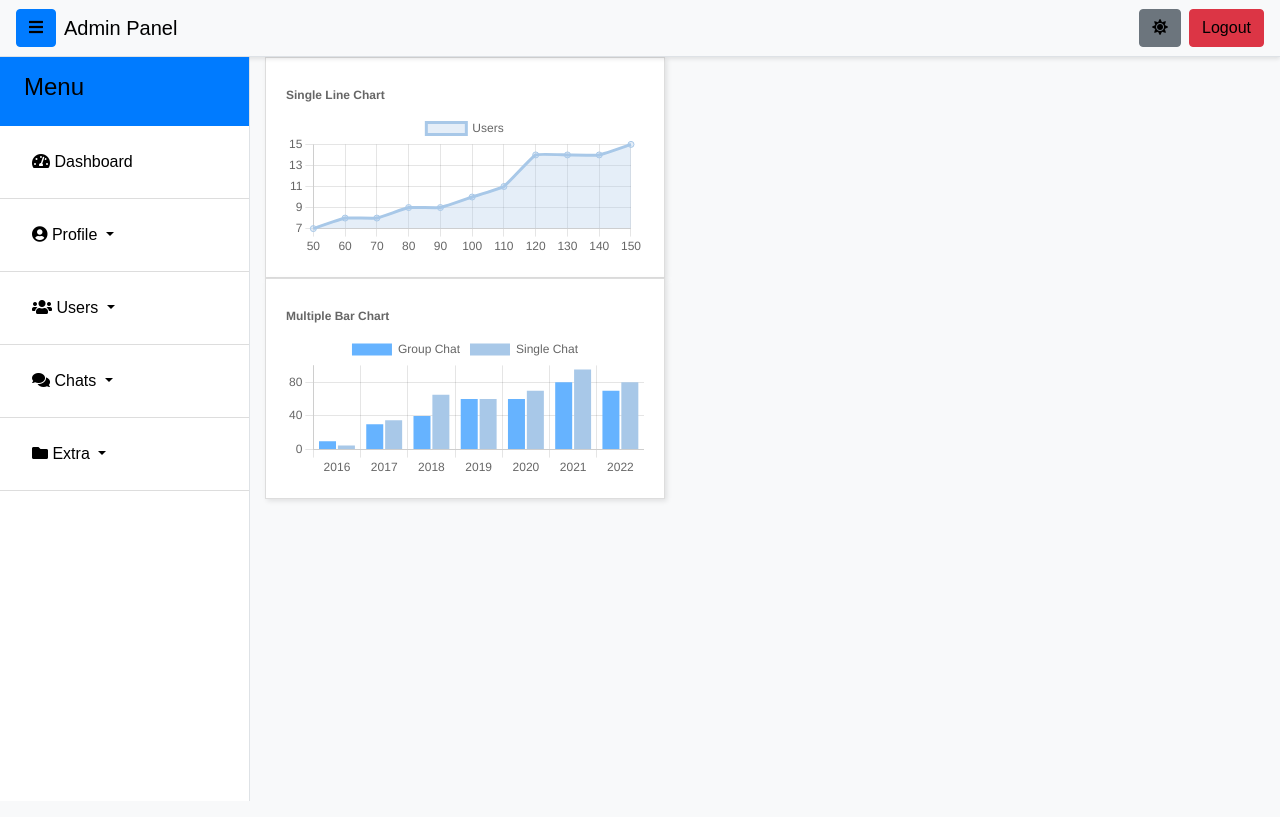
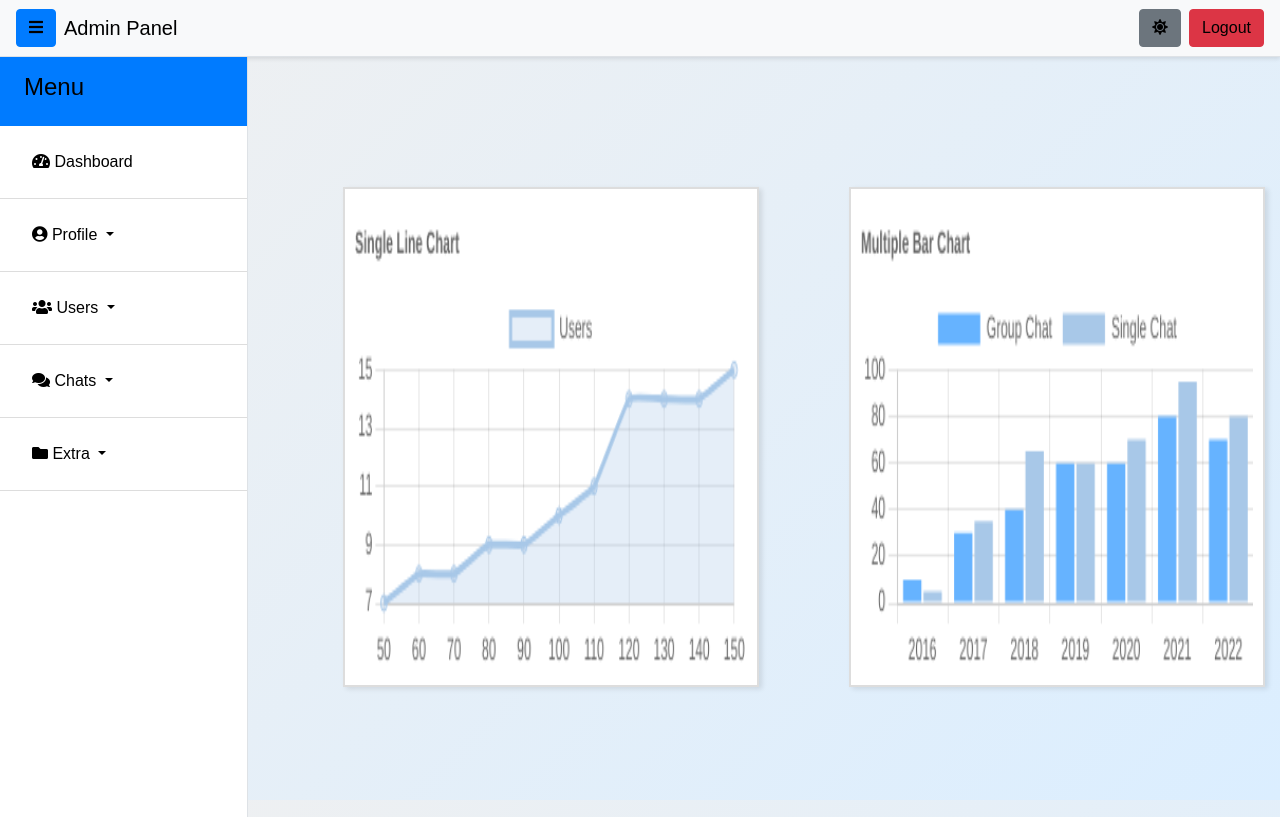
Before and after one commit to Pythonproject18/Clock-Chat, a Django app: template CLOCK_CHAT/templates/adminuser/dashboard.html in a window 1280 px wide. Run offline with Django 5.2, Linux system fonts and the light colour scheme; the template is opened without the code that fills it, so the values that code supplies are empty; some libraries are stand-ins or nearby versions.

Commit message:
design admin panel charts

```diff
--- a/CLOCK_CHAT/templates/adminuser/dashboard.html
+++ b/CLOCK_CHAT/templates/adminuser/dashboard.html
@@ -4,32 +4,59 @@
 {% block title %}Clock-Chat Admin-Chat Update{% endblock %}
 
 {% block content %}
+<style>
+    html, body {
+        margin: 0;
+        padding: 0;
+        height: 100%;
+        width: 100%;
+        box-sizing: border-box;
+        background: linear-gradient(135deg, #f0f0f0, #dbeeff);
+    }
 
-<style>
-{% comment %} body {
-    font-family: sans-serif;
+    .content-wrapper {
+        margin-left: 80px;
         display: flex;
         justify-content: center;
-    padding: 20px;
-    background-color: #f0f8ff; /* Light blue background */
-    gap: 45px;
-} {% endcomment %}
+        align-items: center;
+        flex-wrap: wrap;
+        gap: 90px;
+        height: 95vh;
+        width: 72vw;
+    }
 
     .chart-container {
-    width: 400px;
-    border: 1px solid #ddd;
+        flex: 1 1 40%;
+        min-width: 300px;
+        min-height: 500px;
+        max-height: 90vh;
+        border: 2px solid #ddd;
         padding: 20px;
         background-color: white;
-    box-shadow: 2px 2px 5px rgba(0, 0, 0, 0.1);
+        box-shadow: 3px 2px 5px rgba(0, 0, 0, 0.1);
+        position: relative;
     }
 
     canvas {
+        padding:10px;
         width: 100% !important;
-    height: auto !important;
+        height: 100% !important;
+        position: absolute;
+        top: 0;
+        left: 0;
+    }
+
+    @media (max-width: 768px) {
+        .chart-container {
+            flex-basis: 100%;
+            height: 400px;
+        }
     }
 </style>
-<script src="https://cdn.jsdelivr.net/npm/chart.js"></script>
 
+
+
+<div class="content-wrapper">
     <div class="chart-container">
         <canvas id="lineChart"></canvas>
     </div>
@@ -37,6 +64,8 @@ canvas {
     <div class="chart-container">
         <canvas id="barChart"></canvas>
     </div>
+</div>
+<script src="https://cdn.jsdelivr.net/npm/chart.js"></script>
 
 <script>
 // Line Chart Data
```
Lines whose indentation alone changed are shown as unchanged.
